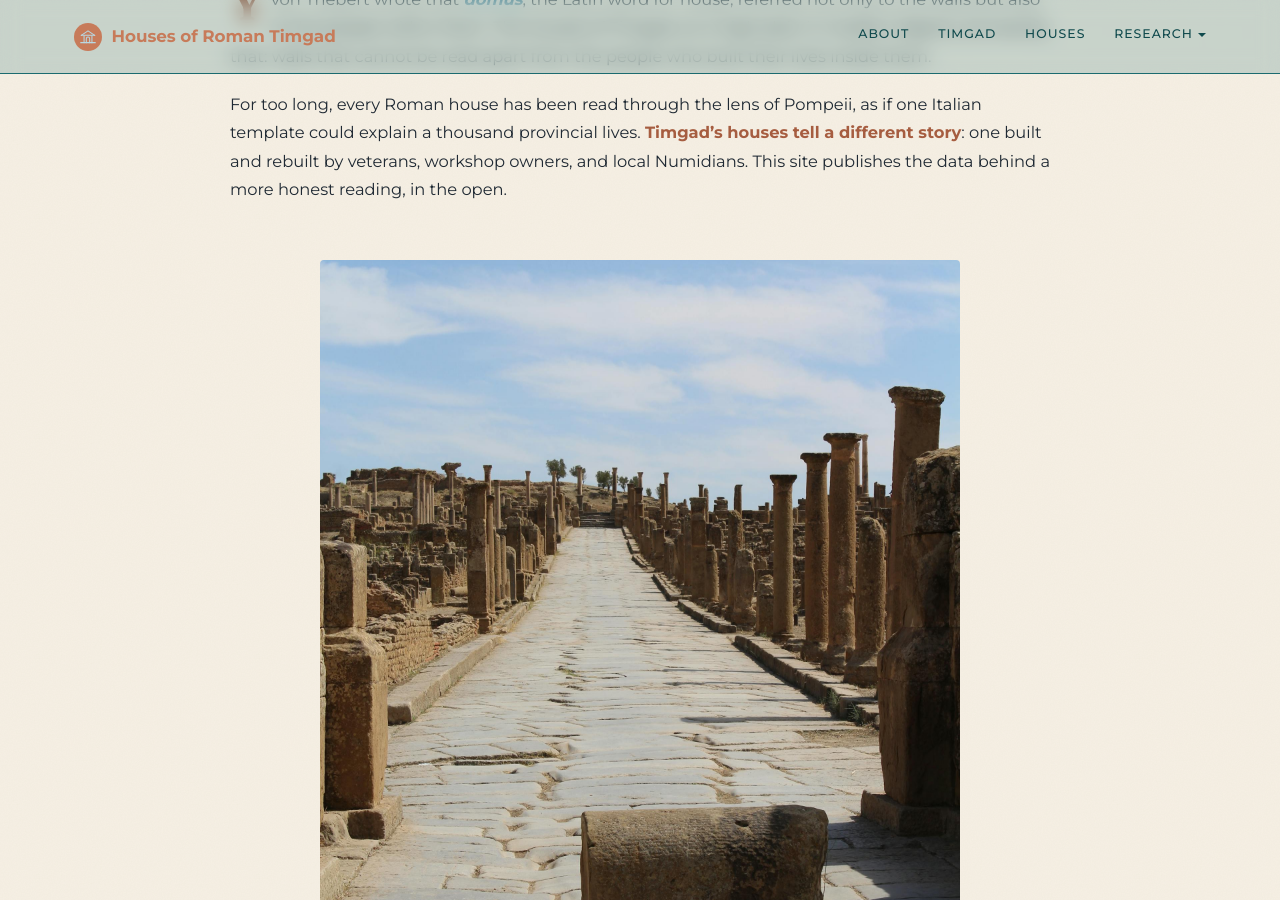
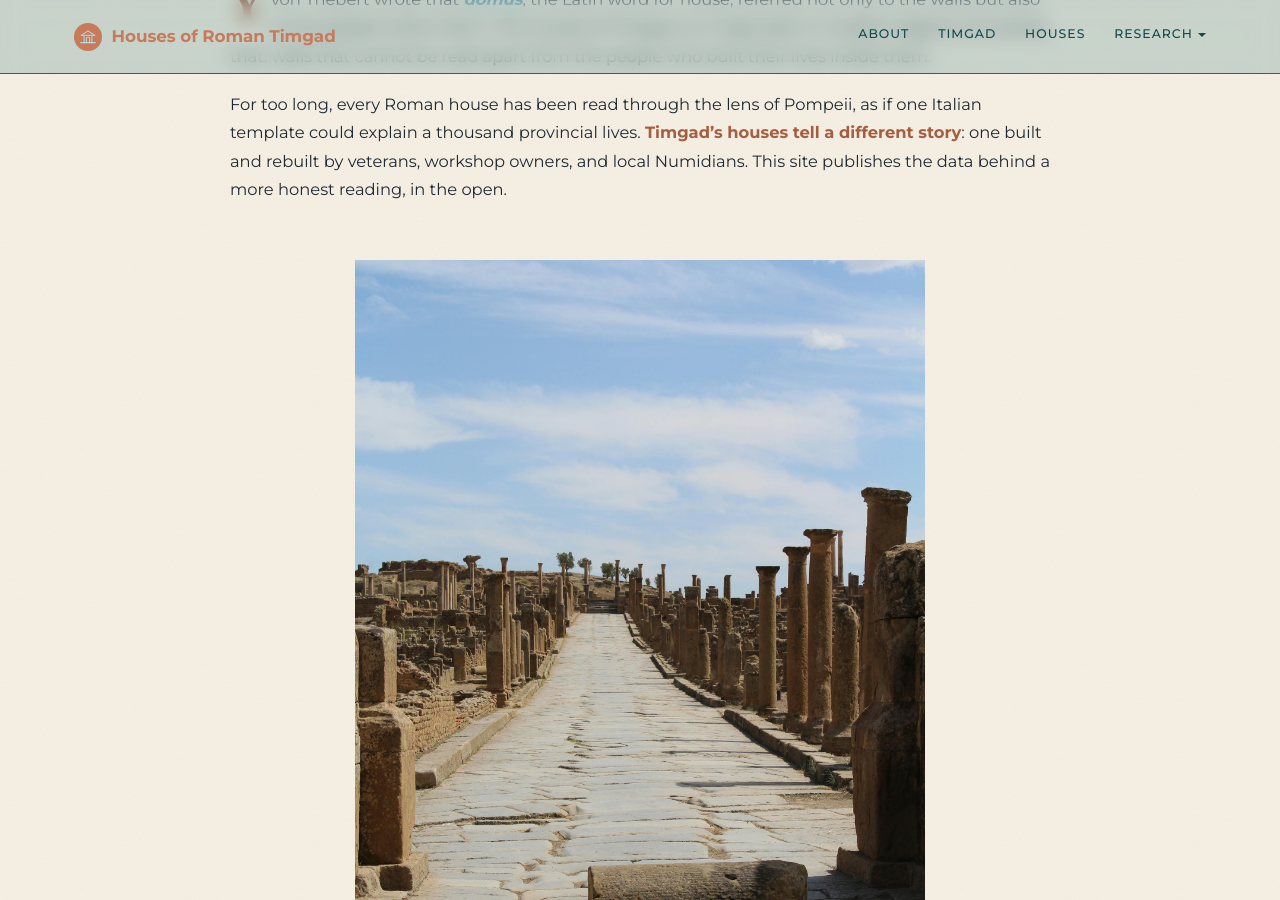
Before and after one commit to kimedher/timgadhouses, a Jekyll site: the page built from index.md, in a window 1280 px wide and 900 px high, scrolled down 702 px. Built offline with Jekyll 4.4.1, drawn with Linux system fonts in a browser that asks for light colours.

Commit message:
Stop cropping image-panel figures
Swap object-fit: cover for object-fit: contain and bump max-
height from 78vh to 95vh. Tall plan figures (e.g. Wilson 2001
city plan, Sertius house plan) were being cropped at the top
and bottom to fit the smaller max-height. They now display at
natural aspect ratio without losing content.

```diff
--- a/assets/css/main.scss
+++ b/assets/css/main.scss
@@ -670,8 +670,8 @@ figcaption {
 .image-panel img {
   width: 100%;
   height: auto;
-  max-height: 78vh;
-  object-fit: cover;
+  max-height: 95vh;
+  object-fit: contain;
   border-radius: var(--radius);
   display: block;
 }
```
